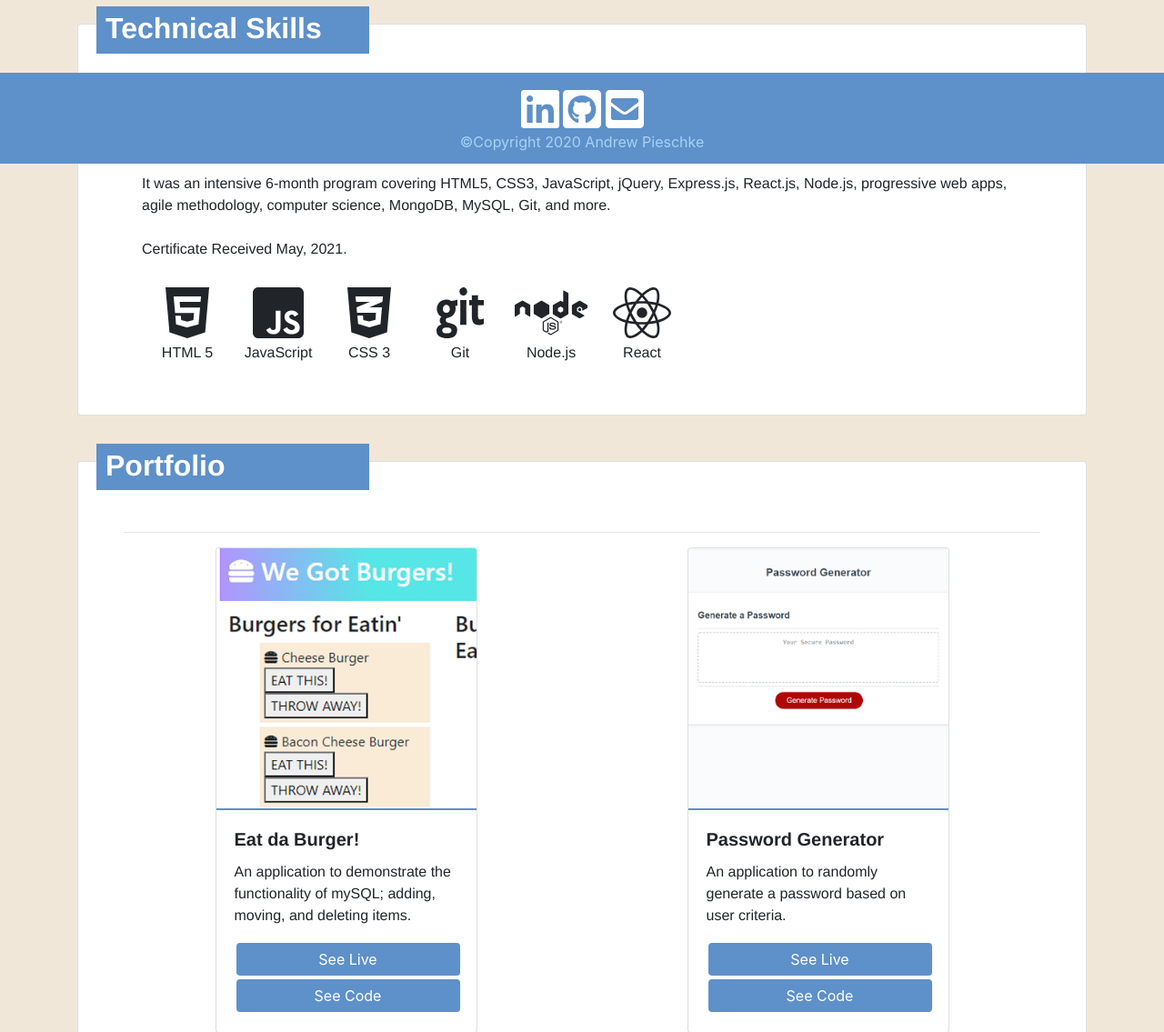
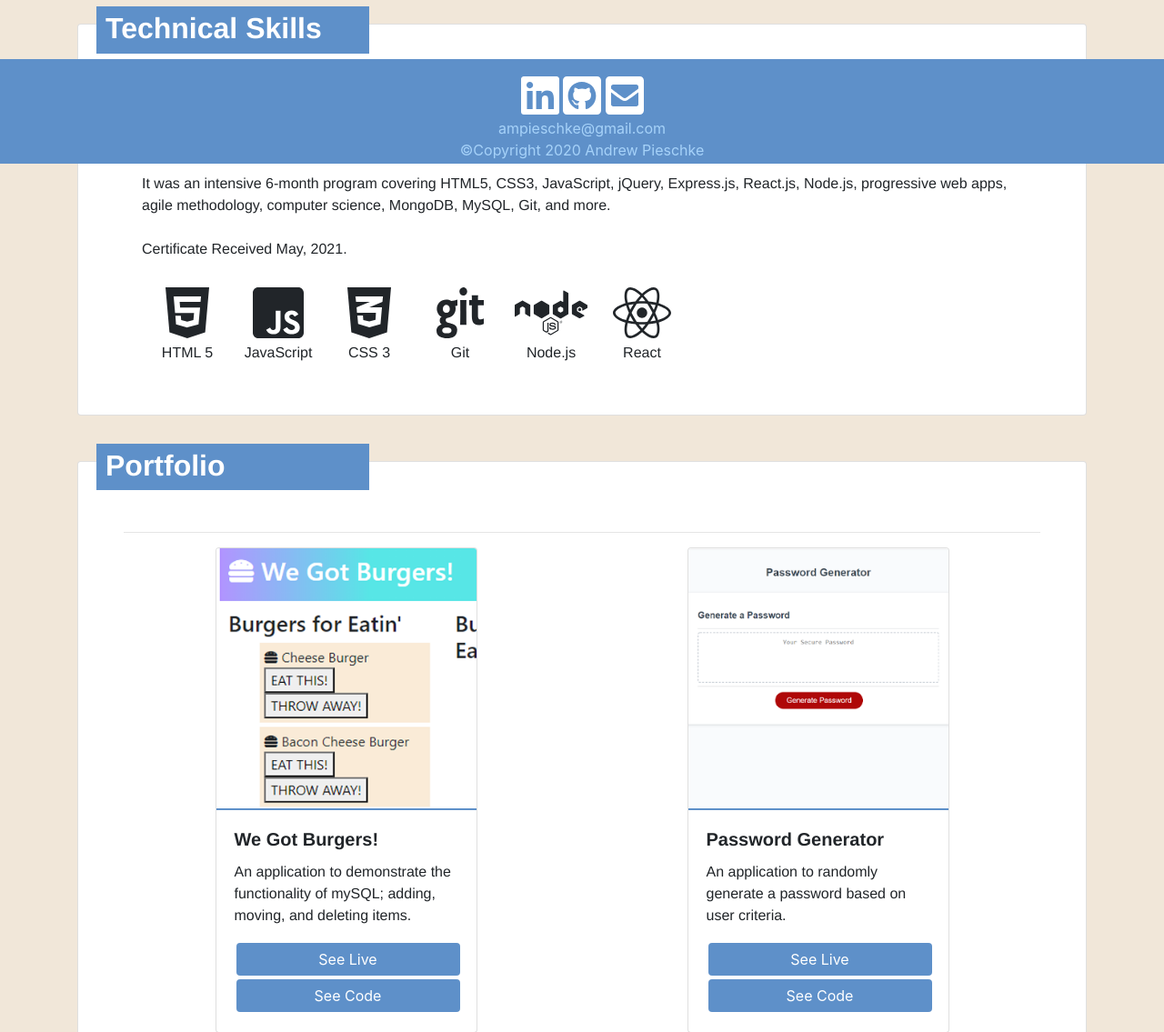
Before and after one commit to ampieschke/PieschkePort, a website: page index.html in a window 1280 px wide. Shown: the part 620-1755 px from the top of the page at 91% size. Drawn offline with nearby package versions, Linux system fonts and the light colour scheme.

Commit message:
readded email to the footer

```diff
--- a/index.html
+++ b/index.html
@@ -145,7 +145,7 @@
           <div class="card mx-auto" style="width: 18rem;">
             <img src="Assets/EDB.png" class="card-img-top" alt="Eat Da Burger">
             <div class="card-body">
-              <h5 class="card-title">Eat da Burger!</h5>
+              <h5 class="card-title">We Got Burgers!</h5>
               <p class="card-text">An application to demonstrate the functionality of mySQL; adding, moving, and deleting items.</p>
               <a href="https://drew-eat-da-burger.herokuapp.com/" target="_blank"
                 class="btn btn-primary col-12">See Live</a>
@@ -198,6 +198,7 @@
 
   <!-- BEGIN FOOTER -->
   <footer class="footer-copyright text-center py-3">
+
     <div class="col">
       <a href="https://www.linkedin.com/in/andrew-pieschke/" target="_blank" linkedin> <i
           class="navicon fab fa-linkedin fa-3x"></i></a>
@@ -206,6 +207,7 @@
       <a href="mailto:ampieschke@gmail.com" target="_blank" email><i class="navicon fas fa-envelope-square fa-3x">
         </i></a>
     </div>
+    <div class="container">ampieschke@gmail.com</div>
     <div class="container">©Copyright 2020 Andrew Pieschke</div>
   </footer>
   <!-- END FOOTER -->
--- a/style.css
+++ b/style.css
@@ -95,7 +95,7 @@ footer {
   bottom: 0;
   position: fixed;
   width: 100%;
-  height: 100px;
+  height: 115px;
 }
 .navicon {
   color: white;
```
